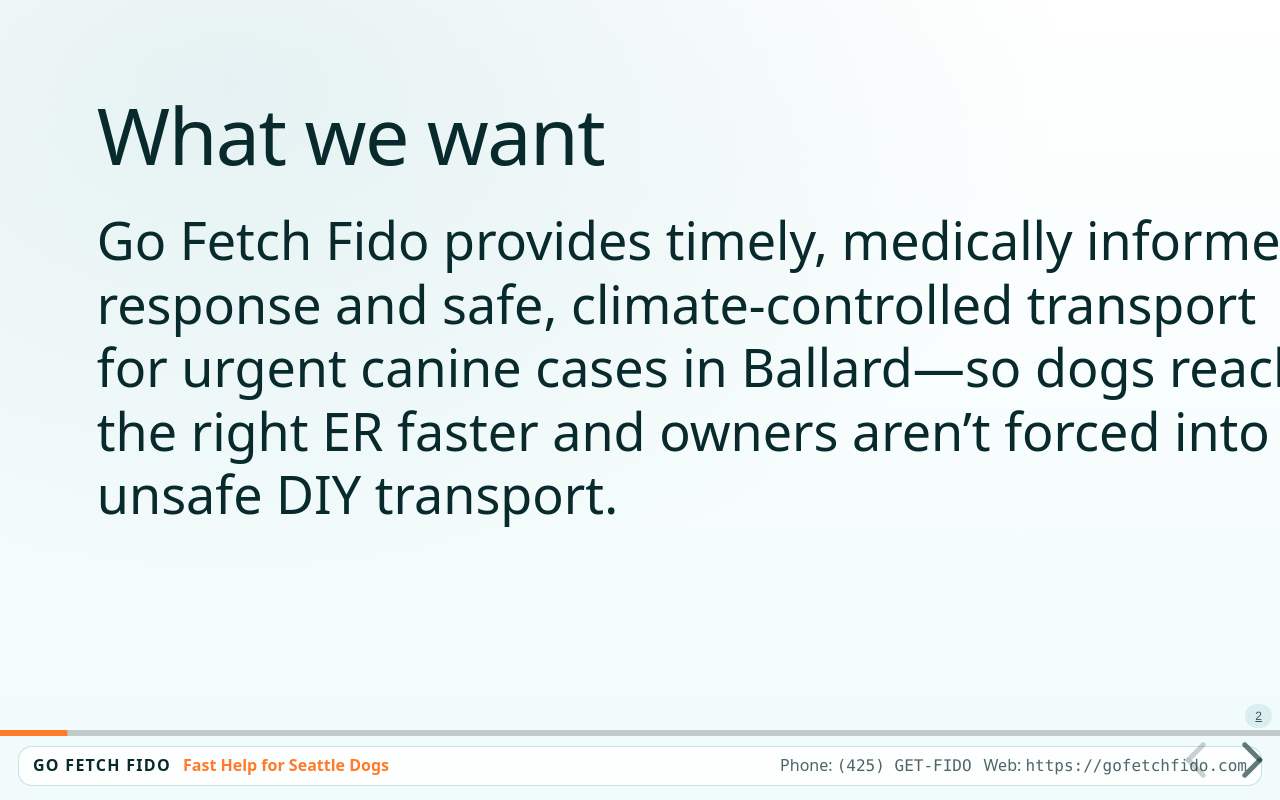
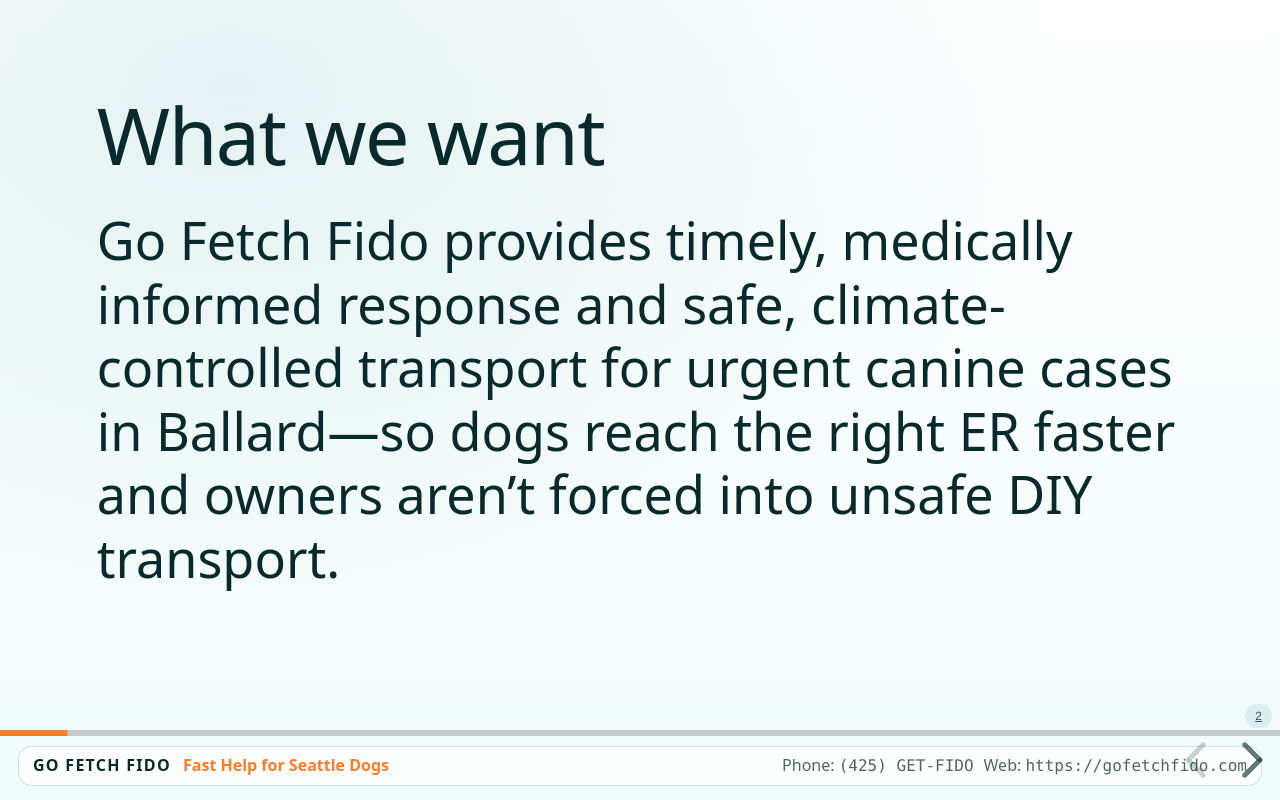
Before and after one commit to jpopdigitalc/go-fetch-fido-deck, a website: page index.html in a window 1280 px wide. Both pictures are taken after a click on the button "next slide". Drawn offline with Linux system fonts and the light colour scheme; files whose address does not match are found by name.

Commit message:
Prevent horizontal overflow

```diff
--- a/docs/styles/gofetchfido-theme.css
+++ b/docs/styles/gofetchfido-theme.css
@@ -8,6 +8,17 @@
   --gff-muted2: rgba(8, 42, 44, 0.55);
   --gff-paper: #ffffff;
   --gff-paper2: #f1fbfb;
+}
+
+/* Prevent horizontal overflow / "bleeding off page" */
+html,
+body {
+  overflow: hidden;
+}
+
+.reveal,
+.reveal * {
+  box-sizing: border-box;
 }
 
 /* Full-bleed slide background (no "boxed card" look) */
@@ -38,6 +49,7 @@ body,
   border-radius: 0;
   padding: 44px 80px 94px; /* generous edges + room for footer */
   box-shadow: none;
+  overflow: hidden;
 }
 
 /* Full-bleed image slides (let the background image own the slide) */
@@ -405,6 +417,7 @@ body,
   font-size: 16px;
   line-height: 1.1;
   pointer-events: none;
+  overflow: hidden;
 }
 
 .gff-footer__left {
@@ -412,6 +425,7 @@ body,
   gap: 12px;
   align-items: baseline;
   min-width: 0;
+  overflow: hidden;
 }
 
 .gff-footer__name {
@@ -424,14 +438,26 @@ body,
   color: var(--gff-orange);
   font-weight: 700;
   white-space: nowrap;
+  overflow: hidden;
+  text-overflow: ellipsis;
 }
 
 .gff-footer__right {
   display: flex;
-  gap: 12px;
+  gap: 10px;
   align-items: baseline;
   color: var(--gff-muted);
+  min-width: 0;
+  flex-wrap: wrap;
+  justify-content: flex-end;
+}
+
+.gff-footer__contact {
+  min-width: 0;
+  overflow: hidden;
+  text-overflow: ellipsis;
   white-space: nowrap;
+  max-width: 46vw;
 }
 
 /* Print/PDF */
--- a/styles/gofetchfido-theme.css
+++ b/styles/gofetchfido-theme.css
@@ -8,6 +8,17 @@
   --gff-muted2: rgba(8, 42, 44, 0.55);
   --gff-paper: #ffffff;
   --gff-paper2: #f1fbfb;
+}
+
+/* Prevent horizontal overflow / "bleeding off page" */
+html,
+body {
+  overflow: hidden;
+}
+
+.reveal,
+.reveal * {
+  box-sizing: border-box;
 }
 
 /* Full-bleed slide background (no "boxed card" look) */
@@ -38,6 +49,7 @@ body,
   border-radius: 0;
   padding: 44px 80px 94px; /* generous edges + room for footer */
   box-shadow: none;
+  overflow: hidden;
 }
 
 /* Full-bleed image slides (let the background image own the slide) */
@@ -405,6 +417,7 @@ body,
   font-size: 16px;
   line-height: 1.1;
   pointer-events: none;
+  overflow: hidden;
 }
 
 .gff-footer__left {
@@ -412,6 +425,7 @@ body,
   gap: 12px;
   align-items: baseline;
   min-width: 0;
+  overflow: hidden;
 }
 
 .gff-footer__name {
@@ -424,14 +438,26 @@ body,
   color: var(--gff-orange);
   font-weight: 700;
   white-space: nowrap;
+  overflow: hidden;
+  text-overflow: ellipsis;
 }
 
 .gff-footer__right {
   display: flex;
-  gap: 12px;
+  gap: 10px;
   align-items: baseline;
   color: var(--gff-muted);
+  min-width: 0;
+  flex-wrap: wrap;
+  justify-content: flex-end;
+}
+
+.gff-footer__contact {
+  min-width: 0;
+  overflow: hidden;
+  text-overflow: ellipsis;
   white-space: nowrap;
+  max-width: 46vw;
 }
 
 /* Print/PDF */
```
